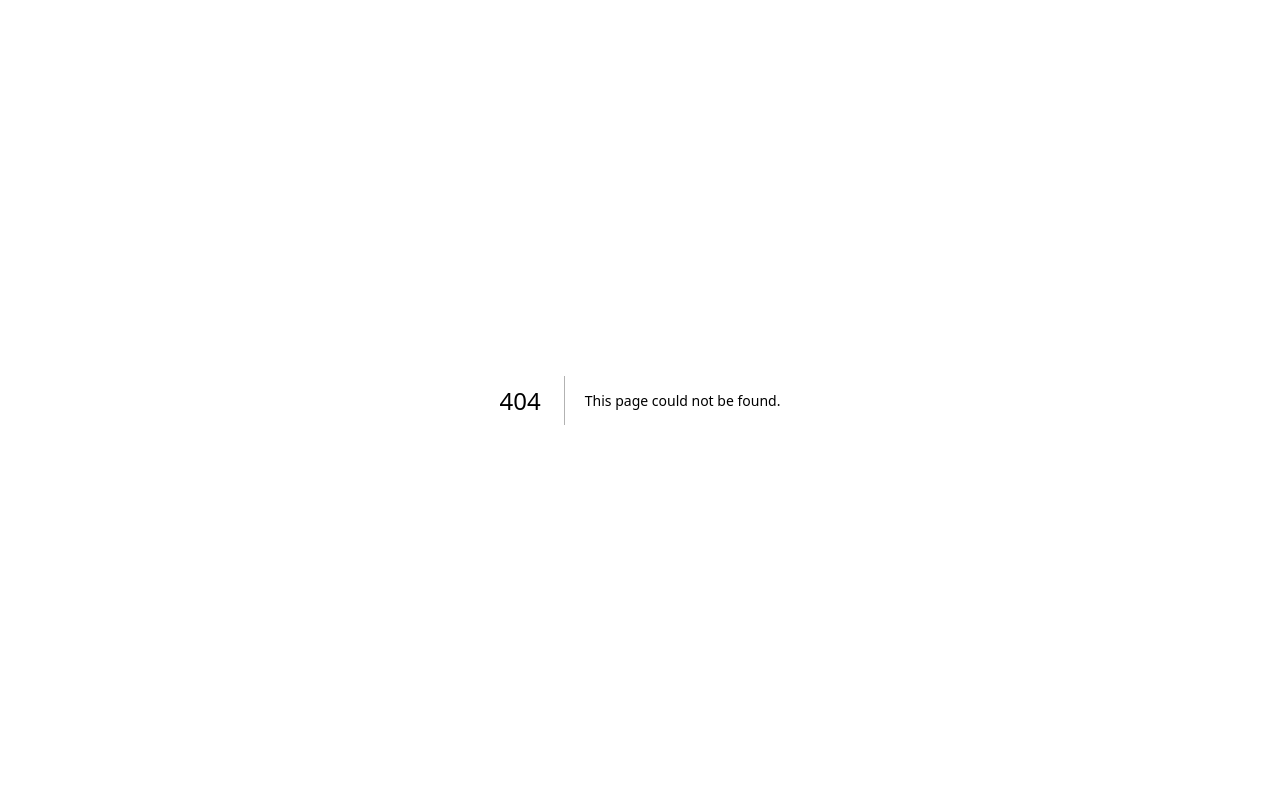
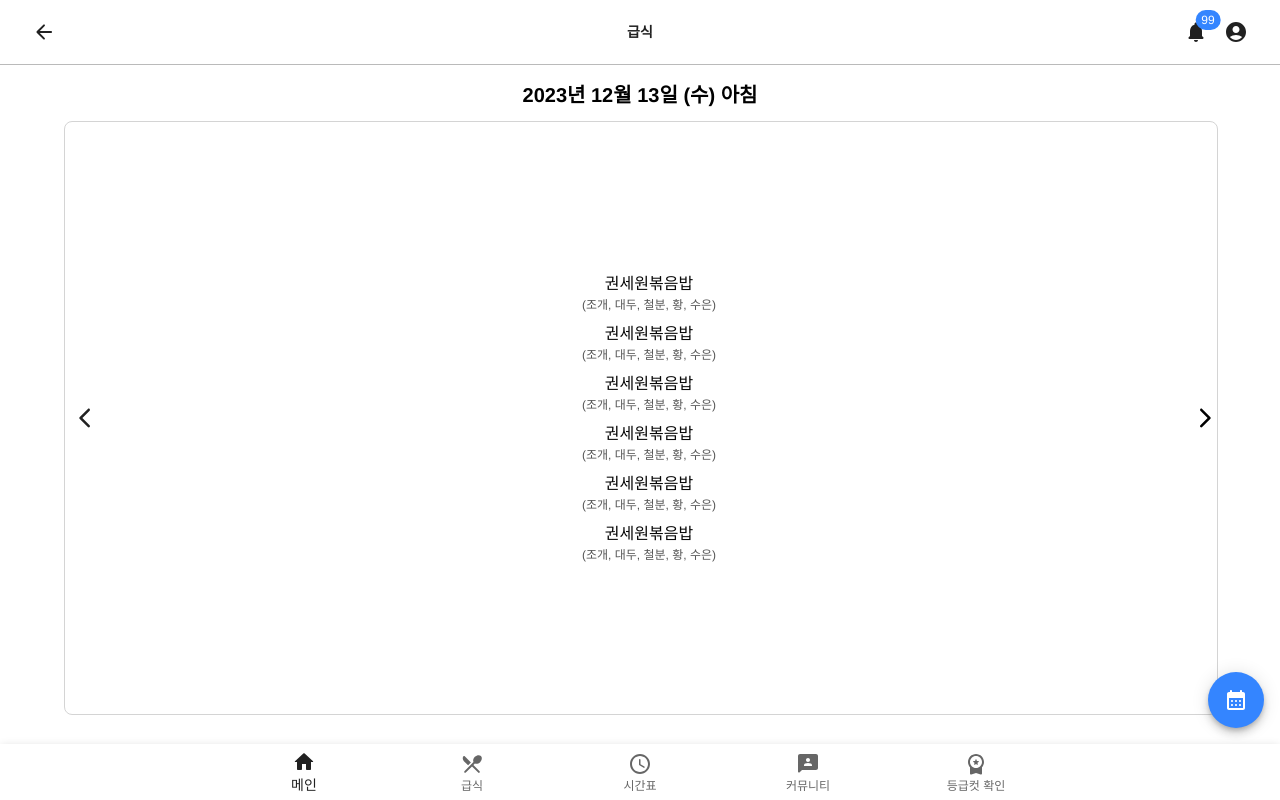
Before and after one commit to schoolzone06/schoolzone_frontend, a Next.js app: page /meal in a window 1280 px wide. Before the commit this address had no page. Built offline with nearby package versions, Linux system fonts and the light colour scheme; a web font is replaced by a local one.

Commit message:
feat: 급식표

```diff
--- /dev/null
+++ b/src/app/meal/page.tsx
@@ -0,0 +1,88 @@
+"use client";
+import AppBar from "@/components/AppBar";
+import BottomNavigation from "@/components/BottomNavigation";
+import FloatingActionButton from "@/components/FloatingActionButton";
+import font from "@/styles/font";
+import theme from "@/styles/theme";
+import {
+  ArrowBackIosRounded,
+  ArrowForwardIosRounded,
+} from "@mui/icons-material";
+import { Box, Container, IconButton, Typography } from "@mui/material";
+import React from "react";
+
+interface MenuType {
+  name: string;
+  ingrediants: string;
+}
+
+const Menu = ({ name, ingrediants }: MenuType) => {
+  return (
+    <Box textAlign="center">
+      <Typography color={theme.gray[950]} sx={{ ...font.Body1 }}>
+        {name}
+      </Typography>
+      <Typography color={theme.gray[700]} sx={{ ...font.Caption }}>
+        {ingrediants}
+      </Typography>
+    </Box>
+  );
+};
+
+const Meal = () => {
+  return (
+    <Container>
+      <AppBar page="meal" />
+      <Box mt="57px" pt="24px" boxSizing="border-box">
+        <Typography sx={{ ...font.Headline }} align="center">
+          2023년 12월 13일 (수) 아침
+        </Typography>
+        <Box
+          width="100%"
+          height="35rem"
+          border={`1px solid ${theme.gray[200]}`}
+          mt="12px"
+          borderRadius="8px"
+          display="flex"
+          p="16px 0"
+          alignItems="center"
+        >
+          <IconButton>
+            <ArrowBackIosRounded sx={{ color: theme.gray[900] }} />
+          </IconButton>
+          <Box width="100%" display="flex" flexDirection="column" gap="8px">
+            <Menu
+              name="권세원볶음밥"
+              ingrediants="(조개, 대두, 철분, 황, 수은)"
+            />
+            <Menu
+              name="권세원볶음밥"
+              ingrediants="(조개, 대두, 철분, 황, 수은)"
+            />
+            <Menu
+              name="권세원볶음밥"
+              ingrediants="(조개, 대두, 철분, 황, 수은)"
+            />
+            <Menu
+              name="권세원볶음밥"
+              ingrediants="(조개, 대두, 철분, 황, 수은)"
+            />
+            <Menu
+              name="권세원볶음밥"
+              ingrediants="(조개, 대두, 철분, 황, 수은)"
+            />
+            <Menu
+              name="권세원볶음밥"
+              ingrediants="(조개, 대두, 철분, 황, 수은)"
+            />
+          </Box>
+          <ArrowForwardIosRounded />
+        </Box>
+      </Box>
+      <FloatingActionButton type="calendar" />
+      <BottomNavigation />
+    </Container>
+  );
+};
+
+export default Meal;
--- a/src/components/AppBar/variants.tsx
+++ b/src/components/AppBar/variants.tsx
@@ -66,6 +66,7 @@ const Variants = {
   main: <VariantOne />,
   "grade-cut": <VariantTwo text="등급컷 확인" />,
   timetable: <VariantTwo text="시간표" />,
+  meal: <VariantTwo text="급식" />,
 };
 
 export default Variants;
```
